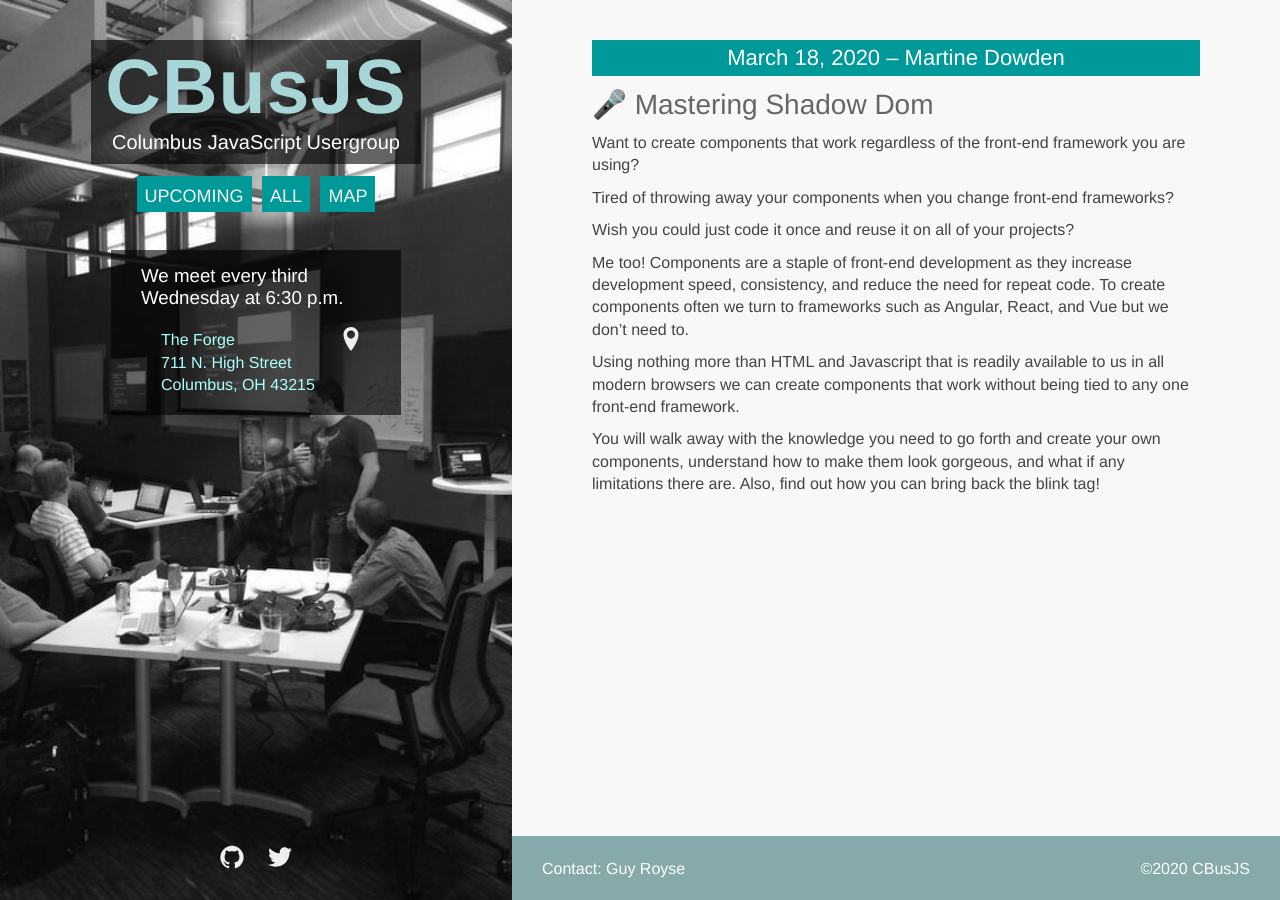
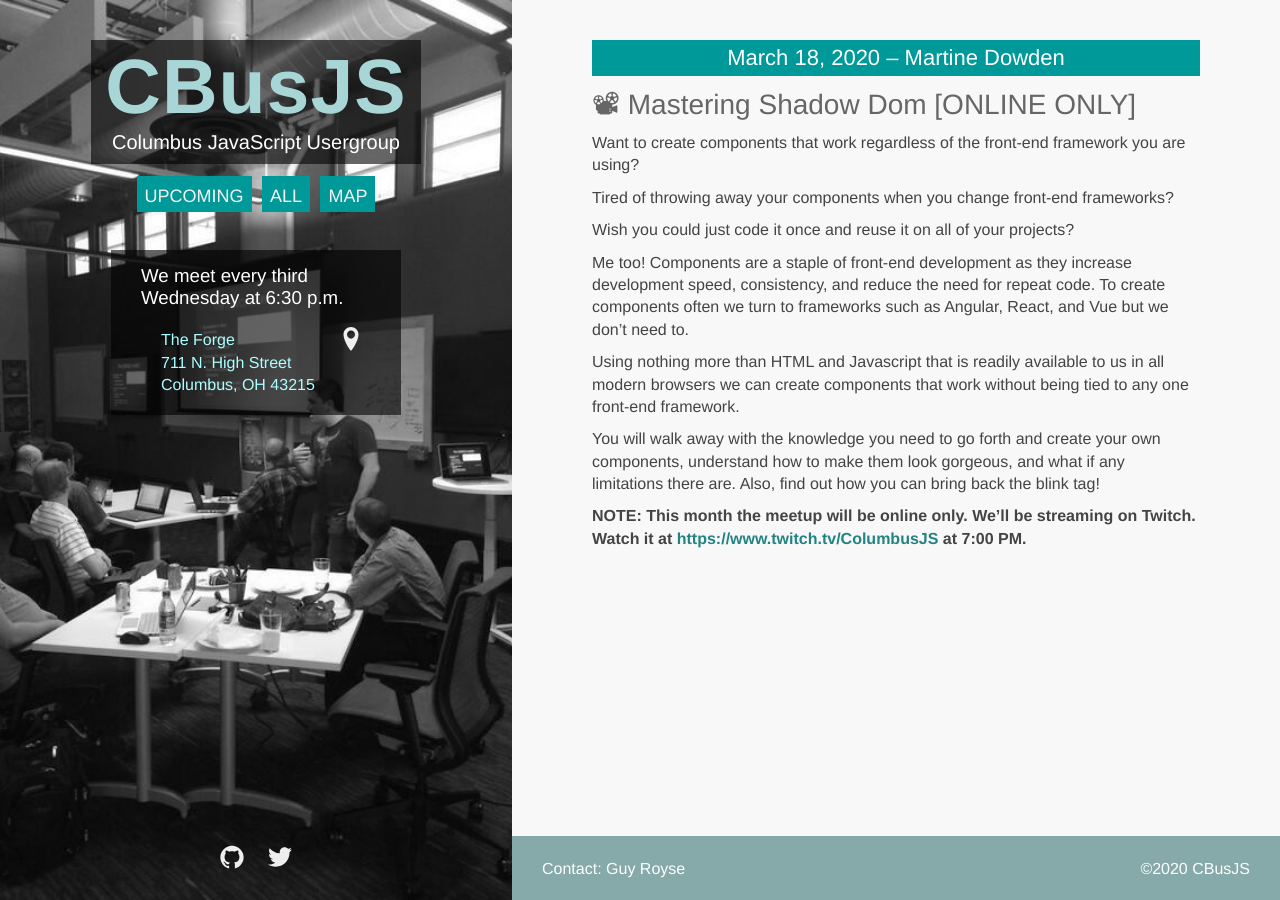
Before and after one commit to columbusjs/columbusjs.github.io, a Jekyll site: the page built from _posts/2020-03-18-martine-dowden.markdown, in a window 1280 px wide. Built offline with Jekyll 4.4.1, drawn with Linux system fonts in a browser that asks for light colours.

Commit message:
updated for streaming

```diff
--- a/_posts/2020-03-18-martine-dowden.markdown
+++ b/_posts/2020-03-18-martine-dowden.markdown
@@ -1,7 +1,7 @@
 ---
 date: 2020-03-18 19:00:00
 layout: post
-title: "🎤 Mastering Shadow Dom"
+title: "📽 Mastering Shadow Dom [ONLINE ONLY]"
 speaker: "Martine Dowden"
 ---
 
@@ -16,3 +16,5 @@
 Using nothing more than HTML and Javascript that is readily available to us in all modern browsers we can create components that work without being tied to any one front-end framework.
 
 You will walk away with the knowledge you need to go forth and create your own components, understand how to make them look gorgeous, and what if any limitations there are. Also, find out how you can bring back the blink tag!
+
+**NOTE: This month the meetup will be online only. We'll be streaming on Twitch. Watch it at [https://www.twitch.tv/ColumbusJS](https://www.twitch.tv/ColumbusJS) at 7:00 PM.**
```
